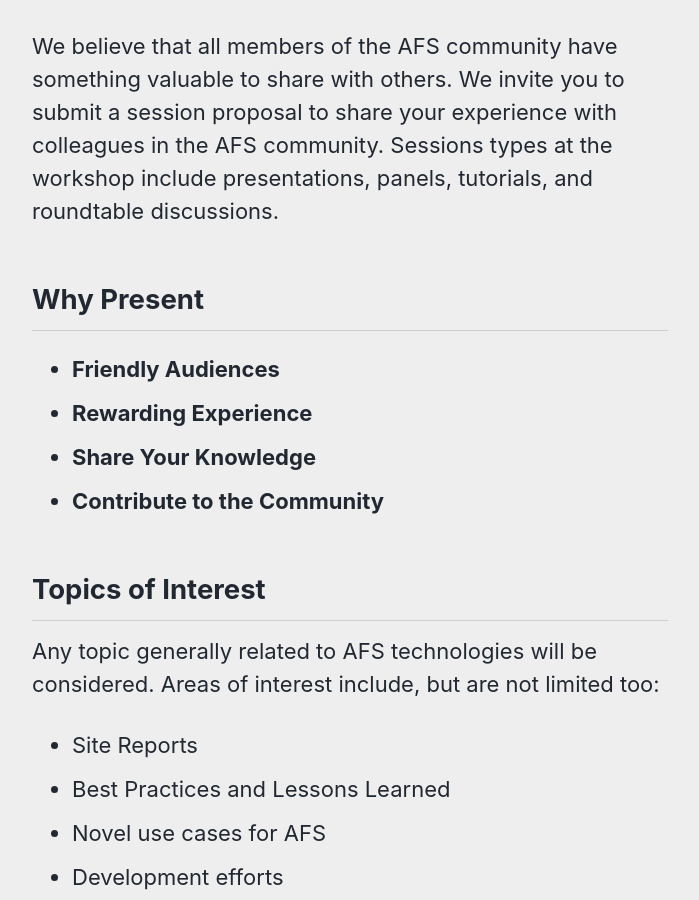
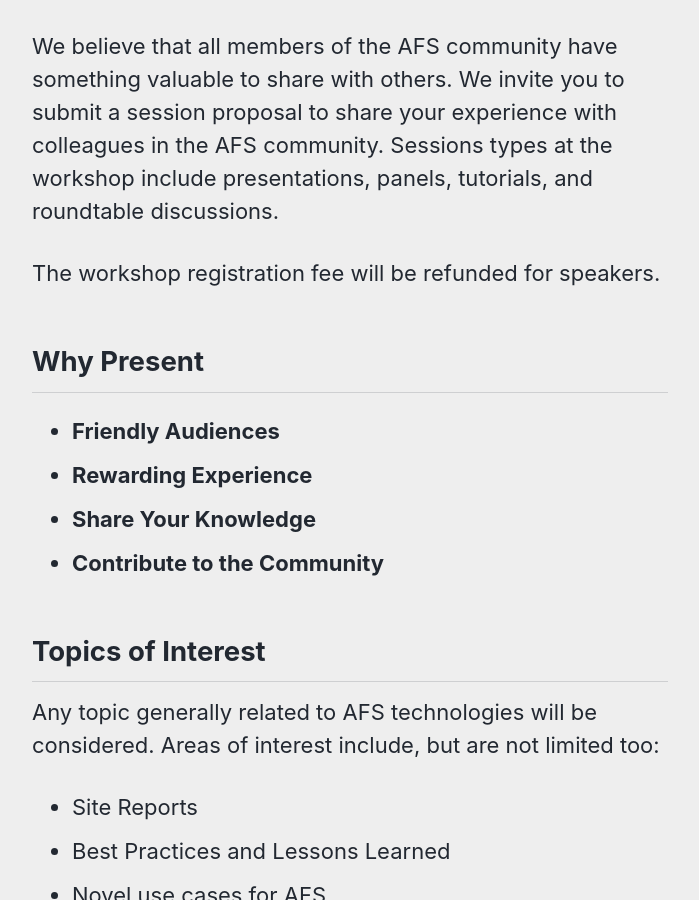
Before and after one commit to openafsfoundation/openafs-workshop.org, a Jekyll site: the page built from _pages/cfp.md, in a window 1280 px wide and 900 px high, scrolled down 449 px. Shown: the whole window, without its empty margins (290-989 px from the left). Built offline with Jekyll 4.4.1, drawn with Linux system fonts in a browser that asks for light colours; cached includes are drawn as plain includes; nearby versions of some CDN libraries.

Commit message:
Mention free reg for speakers on cfp page

```diff
--- a/_pages/cfp.md
+++ b/_pages/cfp.md
@@ -17,6 +17,8 @@
 share with others.  We invite you to submit a session proposal to share your
 experience with colleagues in the AFS community.  Sessions types at the
 workshop include presentations, panels, tutorials, and roundtable discussions.
+
+The workshop registration fee will be refunded for speakers.
 
 ## Why Present
 
```
